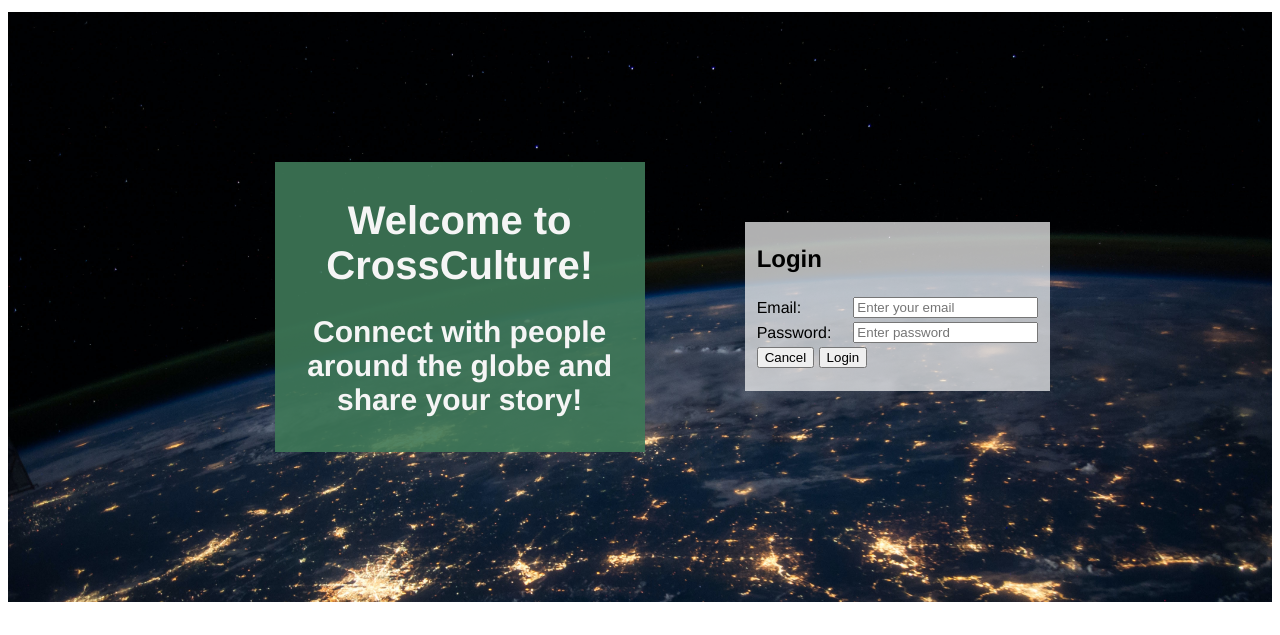
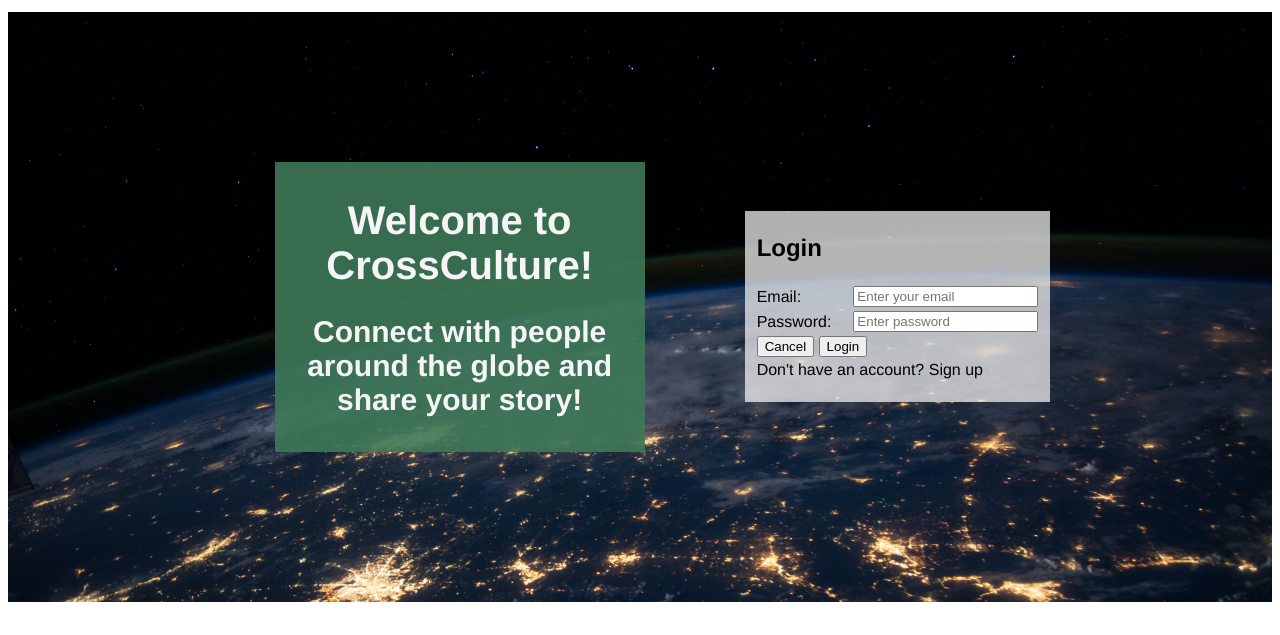
Before and after one commit to tiazheng04/Whack-2023, a plain HTML site: page home/index.html in a window 1280 px wide. Shown: the part 140-775 px from the top of the page. Drawn offline with Linux system fonts and the light colour scheme; files whose address does not match are found by name.

Commit message:
Update index.html

```diff
--- a/home/index.html
+++ b/home/index.html
@@ -60,6 +60,12 @@
                         <input type="submit" value="Login"/>
                     </td>
                     </tr>
+                    <tr>
+                        <td colspan="2">
+                            Don't have an account? Sign up
+                        </td>
+                        </tr>
+
                 </table>
             </form>
         </div>
```
